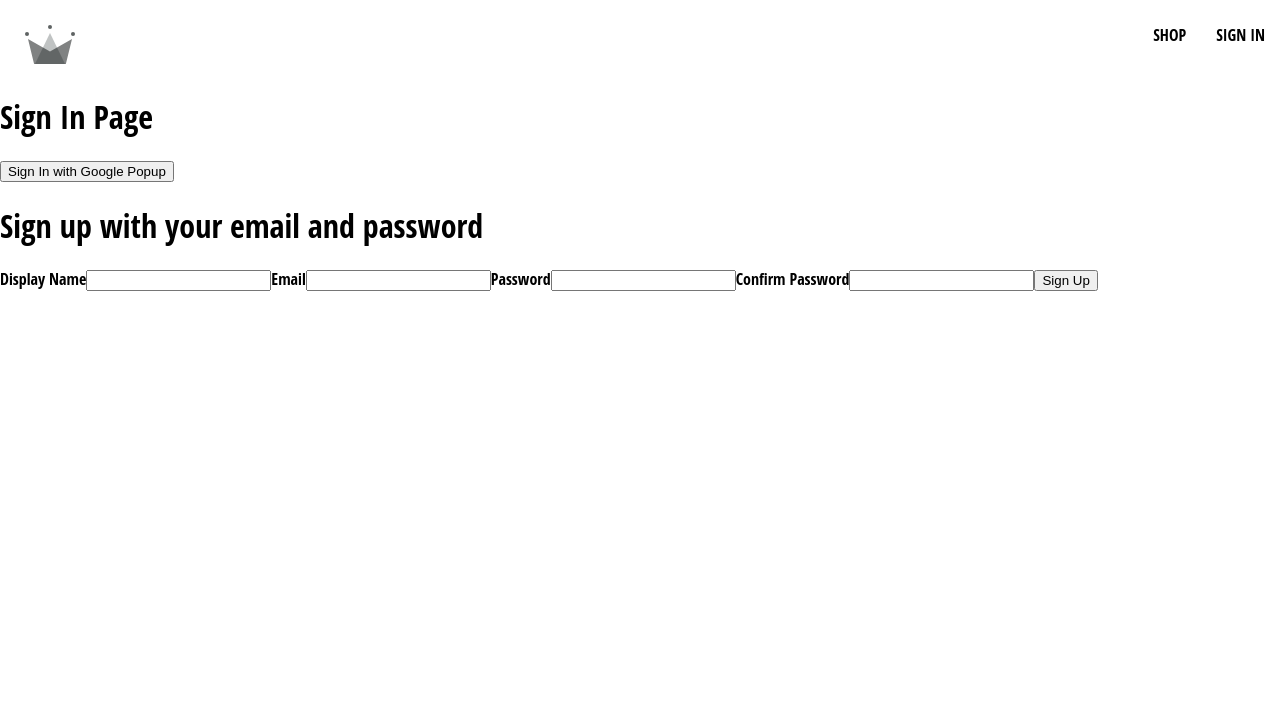
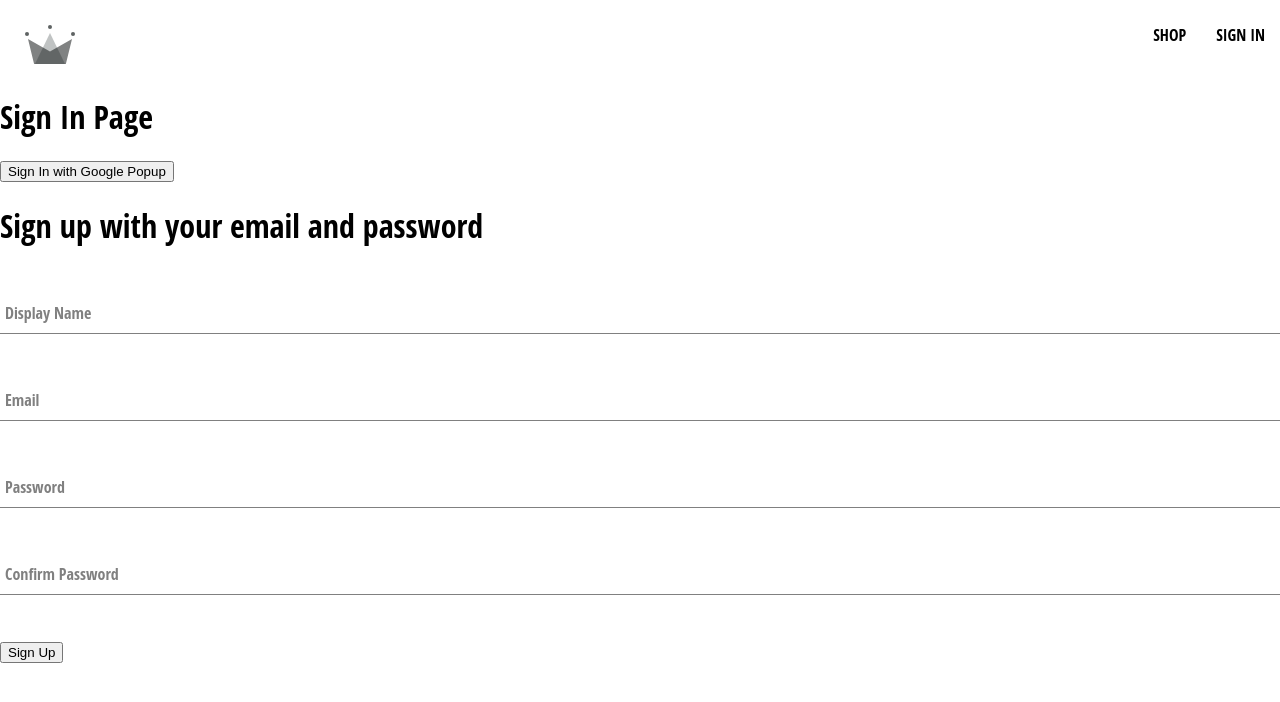
Before and after one commit to ClayLeee/react-crwn-clothing, a React (Create React App) app: page /sign-in in a window 1280 px wide. Shown: the top 702 px of the page. Built offline with nearby package versions, Linux system fonts and the light colour scheme; a web font is replaced by a local one.

Commit message:
lesson 101: Generalizing Form Input Component

```diff
--- /dev/null
+++ b/src/components/form-input/form-input.component.jsx
@@ -0,0 +1,16 @@
+import './form-input.styles.scss';
+
+const FormInput = ({ label, ...othersProps }) => {
+  return (
+    <div className="group">
+      <input className="form-input" { ...othersProps } />
+      { label && (
+        <label className={`${othersProps.value.length ? 'shrink' : null} form-input-label`}>
+          { label }
+        </label>
+      )}
+    </div>
+  )
+}
+
+export default FormInput;
--- /dev/null
+++ b/src/components/form-input/form-input.styles.scss
@@ -0,0 +1,54 @@
+$sub-color: grey;
+$main-color: black;
+
+@mixin shrinkLabel {
+  top: -14px;
+  font-size: 12px;
+  color: $main-color;
+}
+
+.group {
+  position: relative;
+  margin: 45px 0;
+
+  .form-input {
+    background: none;
+    background-color: white;
+    color: $sub-color;
+    font-size: 18px;
+    padding: 10px 10px 10px 5px;
+    display: block;
+    width: 100%;
+    border: none;
+    border-radius: 0;
+    border-bottom: 1px solid $sub-color;
+    margin: 25px 0;
+
+    &:focus {
+      outline: none;
+    }
+
+    &:focus ~ .form-input-label {
+      @include shrinkLabel();
+    }
+  }
+
+  input[type='password'] {
+    letter-spacing: 0.3em;
+  }
+
+  .form-input-label {
+    color: $sub-color;
+    font-size: 16px;
+    font-weight: normal;
+    position: absolute;
+    pointer-events: none;
+    left: 5px;
+    top: 10px;
+    transition: 300ms ease all;
+
+    &.shrink {
+      @include shrinkLabel();
+    }
+  }
+}
--- a/src/components/sign-up-form/sign-up-form.component.jsx
+++ b/src/components/sign-up-form/sign-up-form.component.jsx
@@ -1,4 +1,5 @@
 import { useState } from 'react';
+import FormInput from '../form-input/form-input.component';
 import { createAuthUserWithEmailAndPassword, createUserDocumentFromAuth  } from '../../utils/firebase/firebase.utils';
 
 const defaultFormFields = {
@@ -48,35 +49,32 @@
     <div>
       <h1>Sign up with your email and password</h1>
       <form onSubmit={ handleSubmit }>
-        <label>Display Name</label>
-        <input
+        <FormInput
+          label="Display Name"
           type="text"
           required
           onChange={ handleChange }
           name="displayName"
           value={ displayName }
         />
-
-        <label>Email</label>
-        <input
+        <FormInput
+          label="Email"
           type="email"
           required
           onChange={ handleChange }
           name="email"
           value={ email }
         />
-
-        <label>Password</label>
-        <input
+        <FormInput
+          label="Password"
           type="password"
           required
           onChange={ handleChange}
           name="password"
           value={ password }
         />
-
-        <label>Confirm Password</label>
-        <input
+        <FormInput
+          label="Confirm Password"
           type="password"
           required
           onChange={ handleChange }
```
